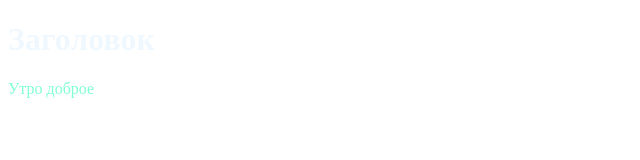
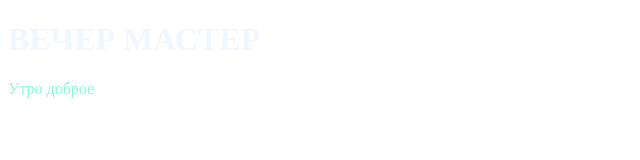
Before and after one commit to kaivih/independent_work, a plain HTML site: page index.html in a window 1280 px wide. Shown: the full height of the page, 0-640 px from the left. Drawn offline with Linux system fonts and the light colour scheme.

Commit message:
изменение в master.

```diff
--- a/index.html
+++ b/index.html
@@ -10,7 +10,7 @@
     <link rel="stylesheet" href="style.css">
 </head>
 <body>
-    <h1>Заголовок</h1>
+    <h1>ВЕЧЕР МАСТЕР</h1>
     <p>Утро доброе</p>
 </body>
 </html>
```
